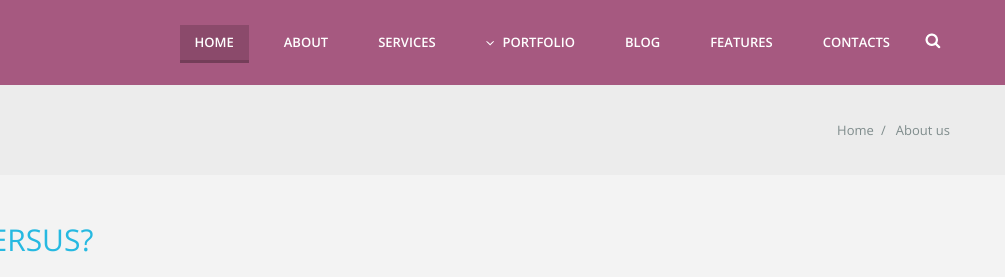
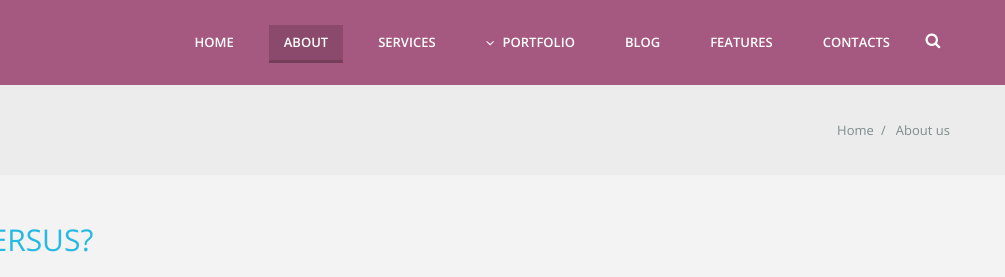
Before and after one commit to Tiutiunnyk-Liliia/modus-versus, a website: page app/about.html in a window 1280 px wide. Shown: the top 277 px of the page, 275-1280 px from the left. Drawn offline with nearby package versions, Linux system fonts and the light colour scheme.

Commit message:
Bugs fixes

```diff
--- a/app/about.html
+++ b/app/about.html
@@ -26,8 +26,8 @@
                     </div>
 
                     <ul class="menu-list">
-                        <li class="menu-list__item active"><a href="#">HOME</a></li>
-                        <li class="menu-list__item"><a href="#">ABOUT</a></li>
+                        <li class="menu-list__item "><a href="#">HOME</a></li>
+                        <li class="menu-list__item active"><a href="#">ABOUT</a></li>
                         <li class="menu-list__item"><a href="#">SERVICES</a></li>
                         <li class="menu-list__item menu-list__item--portfolio">
                             <a href="#">PORTFOLIO</a>
```
Also changed, not shown: app/contact.html (+2 -2 lines).
